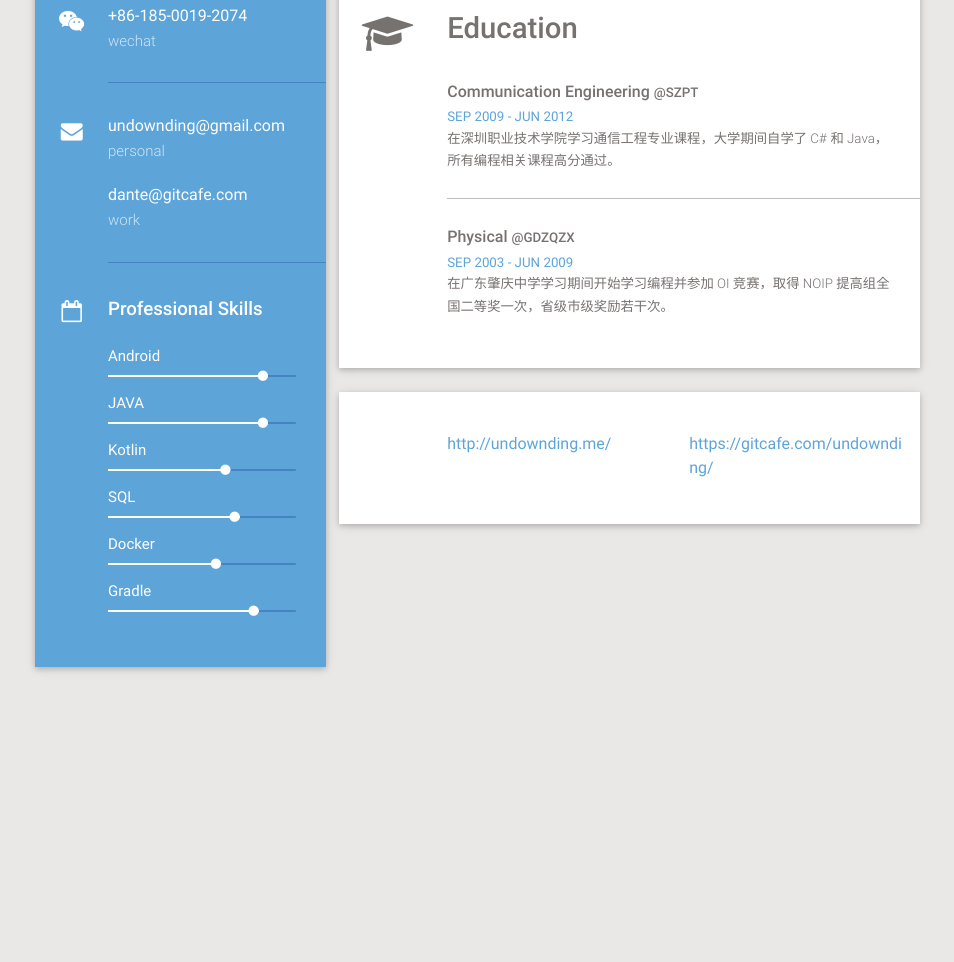
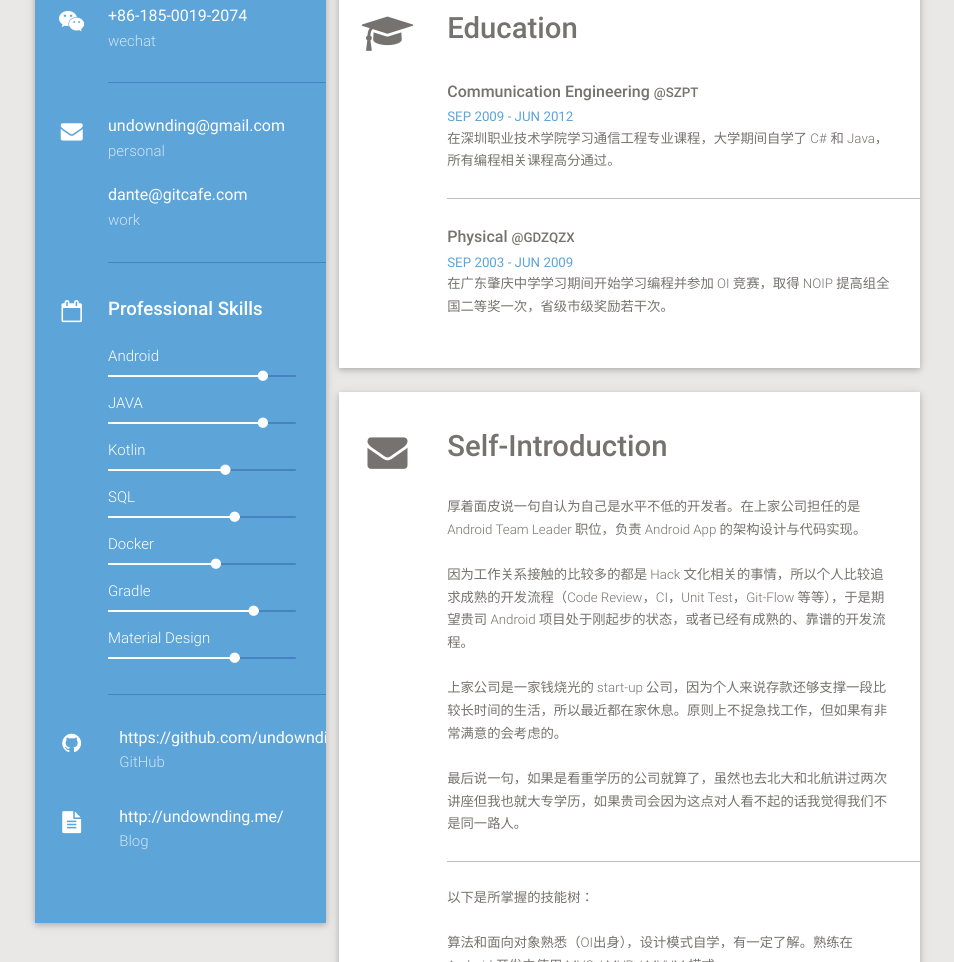
Before and after one commit to undownding/undownding.github.io, a plain HTML site: page index.html in a window 1280 px wide. Shown: the part 658-1620 px from the top of the page, without its empty margins (168-1122 px from the left). Before the commit the page ends 1345 px from the top, so only its background shows below. Drawn offline with Linux system fonts and the light colour scheme; a web font is replaced by a local one.

Commit message:
Update at Sat, 10 Oct 2015 02:01:17 +0800

```diff
--- a/assets/css/style.css
+++ b/assets/css/style.css
@@ -200,6 +200,7 @@ body .container {
 .sidebar .skill-line {
   padding-right: 30px;
   padding-left: 0px;
+  padding-bottom: 20px;
 }
 .sidebar .skill-line .progress {
   background-color: #4783c2;
@@ -499,6 +500,11 @@ textarea.materialize-textarea:focus:not([readonly]) + label {
   margin: 0 0 0 0 !important;
 }
 
+.email span{
+    opacity: 0.7;
+    font-weight: 300;
+}
+
 #msgSubmit {
     font-size: 20px;
     margin-bottom: 20px;
--- a/assets/js/init.js
+++ b/assets/js/init.js
@@ -131,7 +131,7 @@ $(document).ready(function() {
                 MAP
     ***************************************************************************/
 
-      google.maps.event.addDomListener(window, 'load', init);
+/**      google.maps.event.addDomListener(window, 'load', init);
         function init() {
           var mapOptions = {
               zoom: 17,
@@ -159,4 +159,4 @@ $(document).ready(function() {
               map: map,
               title: '24 Golden Tower (2nd floor), Amborkhana, Sylhet.!'
           });
-        }
+        } **/
--- a/index.html
+++ b/index.html
@@ -94,9 +94,9 @@
                                     <div class="nav-wrapper">
                                       <ul id="nav-mobile" class="side-nav">
                                         <li><a href="index.html">Resume</a></li>
-                                        <li><a href="self-introduction.html">Self-Introduction</a></li>
-                                        <!--li><a href="cover-latter.html">Cover Latter</a></li>
-                                        <li><a href="contact.html">Contact</a></li-->
+                                        <!--li><a href="self-introduction.html">Self-Introduction</a></li-->
+                                        <!--li><a href="cover-latter.html">Cover Latter</a></li-->
+                                        <!--li><a href="contact.html">Contact</a></li-->
                                       </ul>
                                       <a href="#" data-activates="nav-mobile" class="button-collapse  "><i class="mdi-navigation-menu"></i></a>
                                     </div>
@@ -182,7 +182,7 @@
                                     <i class="fa fa-calendar-o"></i> <!-- icon -->
                                 </div>
                                  <!-- Skills -->
-                                <div class="col m12 l9 s12 skill-line a5 wow fadeIn" data-wow-delay="0.5s">
+                                <div class="col m12 s12 l9 info skill-line wow fadeIn a3" data-wow-delay="0.5s">
                                     <h3>Professional Skills </h3>
 
                                     <span>Android</span>
@@ -215,10 +215,46 @@
                                         <div class="determinate">80%</div>
                                     </div>
 
+                                    <span>Material Design</span>
+                                    <div class="progress">
+                                        <div class="determinate">70%</div>
+                                    </div>
+
                                 </div>
                             </div>
                         </div>
+
+                        <!-- LINK -->
+                        <div class="col l12 m12 s12  email sidebar-item ">
+                            <div class="row">
+                                <div class="col m12 s12 l3 icon">
+                                    <i class="fa fa-github"></i> <!-- icon -->
+                                </div>
+                                <div class="col m12 s12 l9 wow fadeIn a3" data-wow-delay="0.3s">
+                                    <div class="section-item-details">
+                                        <div class="personal">
+                                            <h4><a href="https://github.com/undownding/" target="_blank">https://github.com/undownding/</a></h4> <!-- Email -->
+                                            <span>GitHub</span>
+                                        </div>
+                                   </div>
+                                </div>
+
+                                <div class="col m12 s12 l3 icon">
+                                    <i class="fa fa-file-text"></i> <!-- icon -->
+                                </div>
+                                <div class="col m12 s12 l9 wow fadeIn a3" data-wow-delay="0.3s">
+                                    <div class="section-item-details">
+                                        <div class="personal">
+                                            <h4><a href="http://undownding.me" target="_blank">http://undownding.me/</a></h4> <!-- Email -->
+                                            <span>Blog</span> <br>
+                                        </div>
+                                    </div>
+                                </div>
+                            </div>
+                        </div>
+
                     </div>   <!-- end row -->
+
                 </aside><!-- end sidebar -->
 
                 <!-- =========================================
@@ -277,11 +313,11 @@
                         </div>
 
 
-                        <!-- =======================================
+                        <!--=======================================
                           self-introduction
                         ==========================================-->
 
-                        <!--div class="section-wrapper z-depth-1">
+                        <div class="section-wrapper z-depth-1">
                             <div class="section-icon col s12 m12 l2">
                                 <i class="fa fa-envelope"></i>
                             </div>
@@ -293,24 +329,24 @@
                                 <div class="custom-content-wrapper wow fadeIn a3" data-wow-delay="0.3s" ><p>以下是所掌握的技能树： <br><br>算法和面向对象熟悉（OI出身），设计模式自学，有一定了解。熟练在 Android 开发中使用 MVC / MVP / MVVM 模式。 <br><br>蓝牙 / Socket 通信曾做过简单的，对 http 协议有深入了解，包括请求方式 / 状态码，通信过程等等。能熟练使用 http + json 跟Web服务器进行通信。<br><br> 能熟练使用 svn / git 进行版本管理，一直采用 git-flow 工作流方式。 习惯 Android Studio 开发，熟悉 gradle 脚本，有针对 Jekins CI 调整 gradle 脚本的经验。<br><br> 熟悉 Mataril Design 风格的实现，以及针对不同的屏幕、系统版本等手机做兼容。 <br><br>习惯在 Linux 下开发，vim 用户。<br><br> Android每个版本更新后都第一时间去看开发文档，了解新的API接口以及老API的变化。<p>
                                 </div>
                             </div>
-                        </div-->
+                        </div>
 
                         <!-- =======================================
                           portfolio Website
                         ==========================================-->
 
-                        <div class="section-wrapper z-depth-1 wow fadeIn" data-wow-delay="0.1s">
+                        <!--div class="section-wrapper z-depth-1 wow fadeIn" data-wow-delay="0.1s">
                             <div class="col s12 m12 l10 website right" >
                                 <div class="row">
                                     <div class="col s12 m12 l6">
-                                       <span><a href="">http://undownding.me/</a></span>
+                                       <span><a href="http://undownding.me/">http://undownding.me/</a></span>
                                     </div>
                                     <div class="col col s12 m12 l6">
-                                        <span><a href="">https://gitcafe.com/undownding/</a></span>
+                                        <span><a href="https://gitcafe.com/undownding/">https://gitcafe.com/undownding/</a></span>
                                     </div>
                                 </div>
                             </div>
-                        </div>
+                        </div-->
                     </div><!-- end row -->
                 </section><!-- end section -->
             </div> <!-- end row -->
@@ -344,7 +380,7 @@
         ===========================================================-->
 
         <!-- Style switter js -->
-        <script src="assets/js/styleswitcher.js"></script>
+        <!--script src="assets/js/styleswitcher.js"></script>
 
         <div class="cv-style-switch" id="switch-style">
             <a id="toggle-switcher" class="switch-button icon_tools"> <i class="fa fa-cogs"></i></a>
```
